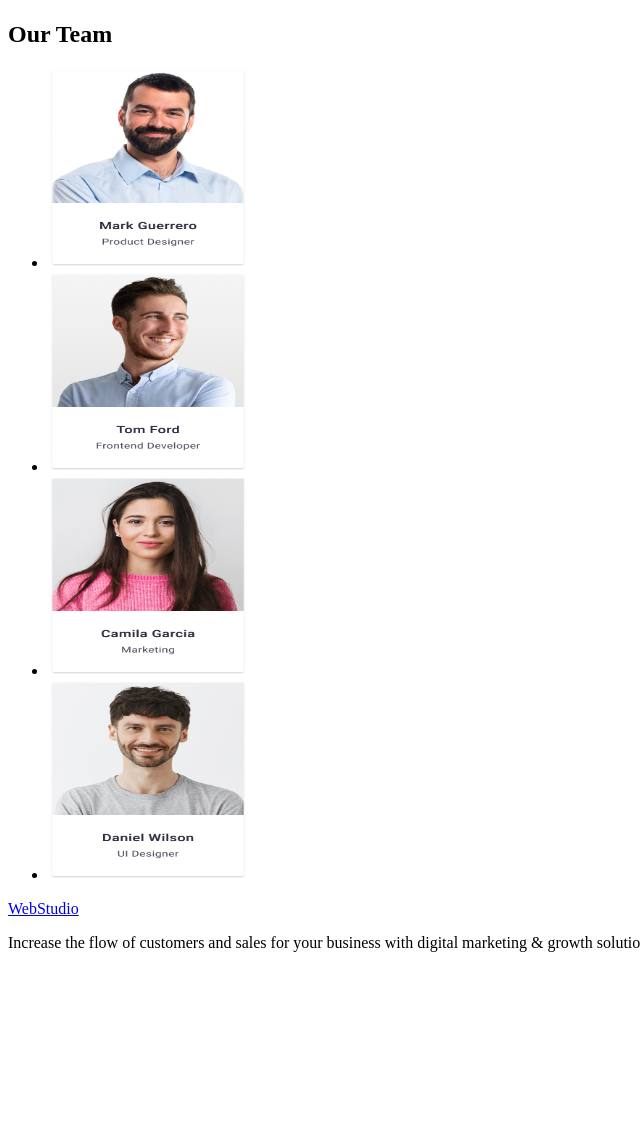
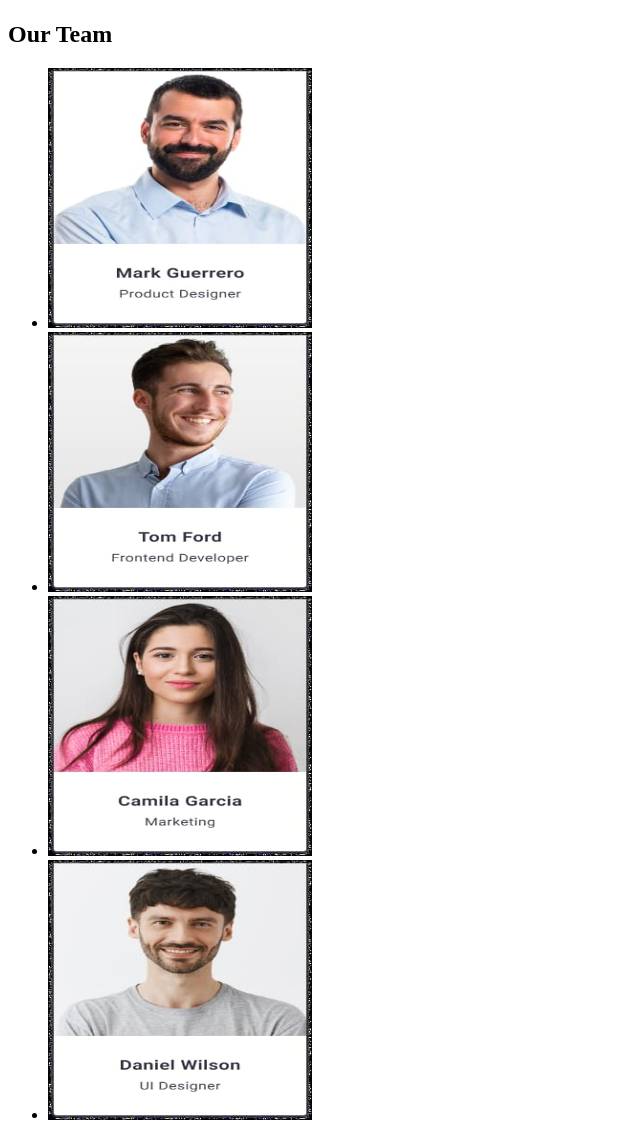
Before and after one commit to NastyaIlienko/HTML-CSS-77, a plain HTML site: page index.html in a window 1280 px wide. Shown: the part 1523-2646 px from the top of the page, without its empty margins (0-640 px from the left). Before the commit the page ends 2491 px from the top, so only its background shows below. Drawn offline with Linux system fonts and the light colour scheme.

Commit message:
updated 2

```diff
--- a/index.html
+++ b/index.html
@@ -9,6 +9,7 @@
 <body>
     <header>
         <a href="/">WEBSTUDIO</a>
+
         <nav>
 
             <ul>
@@ -21,7 +22,7 @@
 
         <ul>
             <li><a href="mailto:info@devstudio.com">info@devstudio.com</a></li>
-            <li> <a href="tel:+11 (000) 111-11-11">+11 (000) 111-11-11</a>
+            <li> <a href="tel:+11(000)1111111">+11 (000) 111-11-11</a>
             </li>
         </ul>
 
@@ -83,33 +84,34 @@
 <!--Section4-->
 
 <section>
+
     <h2>Our Team</h2>
     <ul>
         <li>
-            <img width="200" height="200" src="./img/teamcard1.png" alt="team member 1">
+            <img width="264" height="260" src="./img/teamcard1.jpeg" alt="teamcard1">
         </li>
 
         <li>
-            <img width="200" height="200" src="./img/Team Card2.png" alt="team member 2">
+            <img width="264" height="260" src="./img/Team Card2.jpeg" alt="teamcard2">
         </li>
         <li>
-            <img width="200" height="200" src="./img/Team Card3.png" alt="team member 3">
+           <img width="264" height="260" src="./img/Team Card3.jpeg" alt="teamcard3">
         </li>
         <li>
-            <img width="200" height="200" src="./img/Team Card4.png" alt="team member 4">
+            <img width="264" height="260" src="./img/Team Card4.jpeg" alt="teamcard4">
         </li>
+    </ul>
+
 </section>
 
     </main>
 
     <footer>
-        <section>
             <a href="/">WebStudio</a>
             <p>
                 Increase the flow of customers and sales for your business with digital marketing & growth solutions.
 
             </p>
-        </section>
 
     </footer>
 </body>
```
Also changed, not shown: img/Team Card2.jpeg (added), img/Team Card2.png (deleted), img/Team Card3.jpeg (added), img/Team Card3.png (deleted), img/Team Card4.jpeg (added), img/Team Card4.png (deleted), img/teamcard1.jpeg (added), img/teamcard1.png (deleted).
